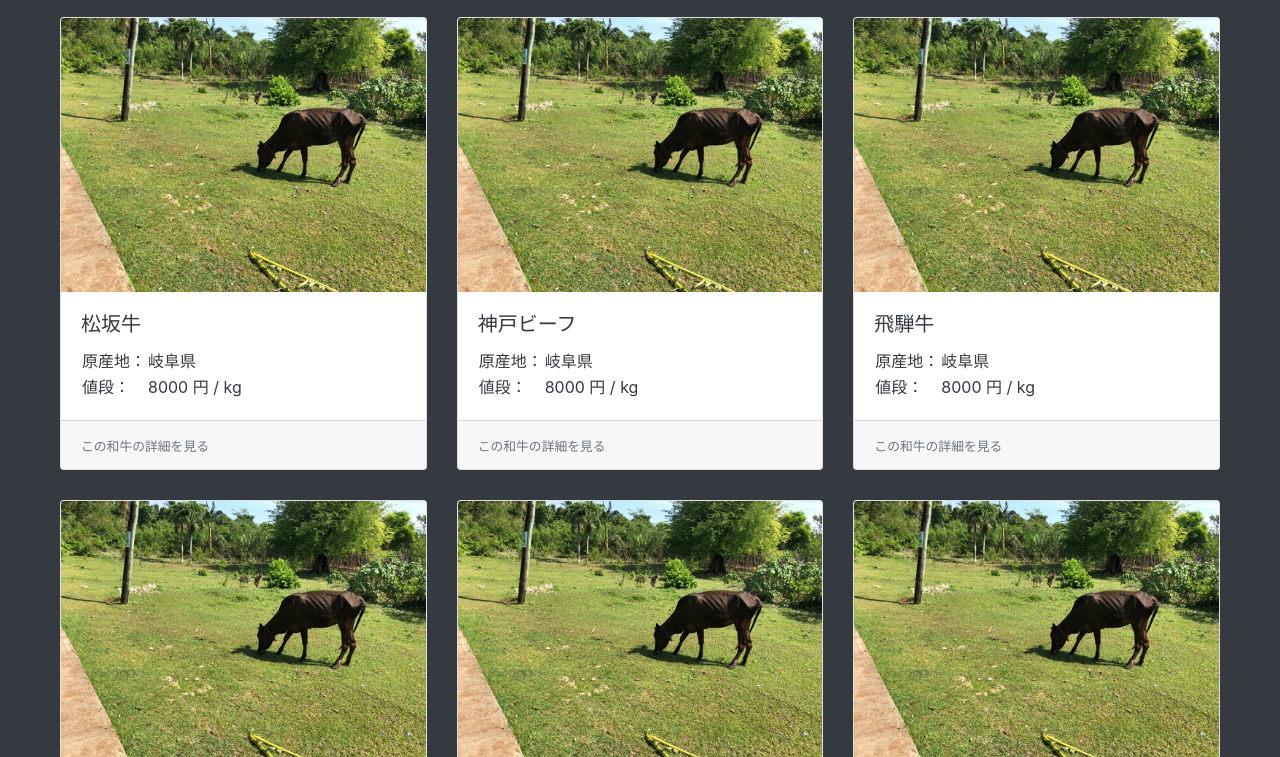
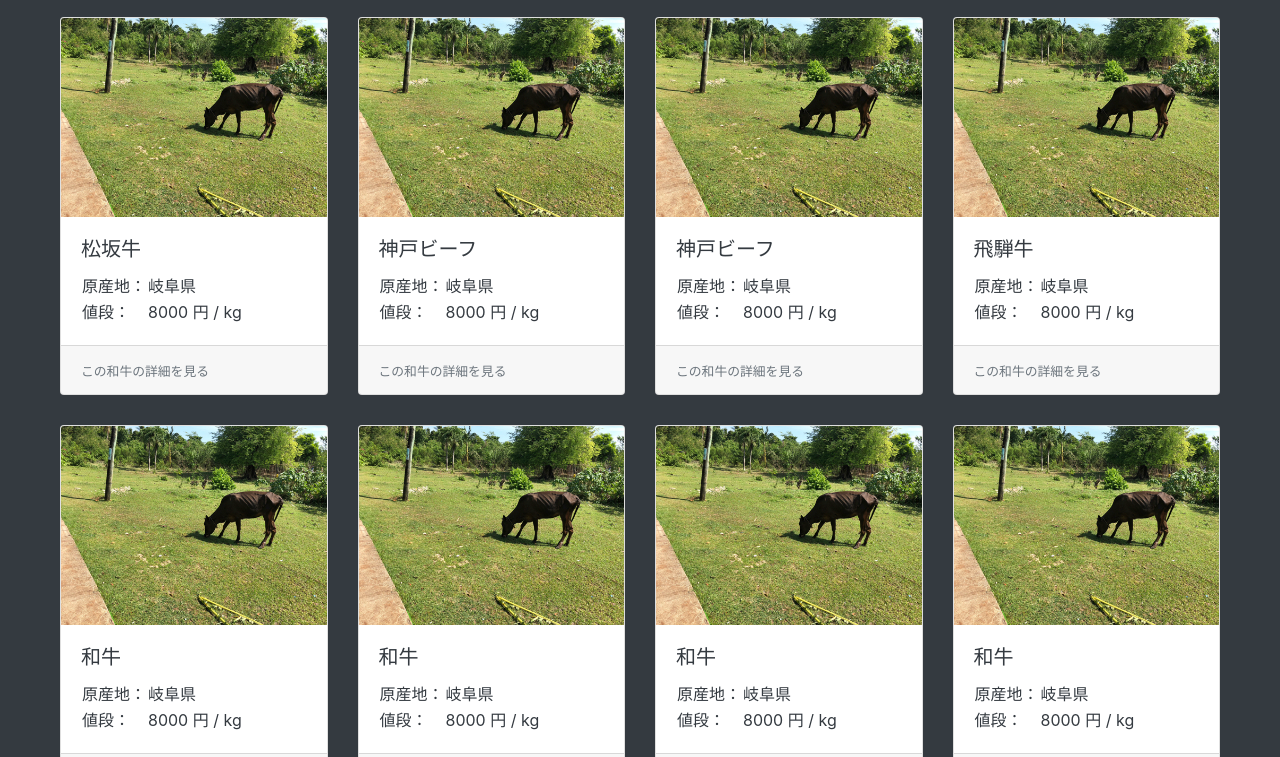
Before and after one commit to hamadasara/wagyu_price, a plain HTML site: page index.html in a window 1280 px wide. Shown: the part 43-800 px from the top of the page. Drawn offline with Linux system fonts and the light colour scheme.

Commit message:
1行当たりのカードの枚数を4枚に変更

```diff
--- a/index.html
+++ b/index.html
@@ -32,6 +32,25 @@
         <img class="card-img-top" src="img/ph_beaf.jpg">
         <div class="card-body">
           <h5 class="card-title">松坂牛</h5>
+          <table>
+            <tr>
+              <td>原産地： </td>
+              <td>岐阜県</td>
+            </tr>
+            <tr>
+              <td>値段： </td>
+              <td>8000 円 / kg</td>
+            </tr>
+          </table>
+        </div>
+        <div class="card-footer">
+          <small class="text-muted">この和牛の詳細を見る</small>
+        </div>
+      </a>
+      <a href="#" class="card">
+        <img class="card-img-top" src="img/ph_beaf.jpg">
+        <div class="card-body">
+          <h5 class="card-title">神戸ビーフ</h5>
           <table>
             <tr>
               <td>原産地： </td>
@@ -144,6 +163,25 @@
           <small class="text-muted">この和牛の詳細を見る</small>
         </div>
       </a>
+      <a href="#" class="card">
+        <img class="card-img-top" src="img/ph_beaf.jpg">
+        <div class="card-body">
+          <h5 class="card-title">和牛</h5>
+          <table>
+            <tr>
+              <td>原産地： </td>
+              <td>岐阜県</td>
+            </tr>
+            <tr>
+              <td>値段： </td>
+              <td>8000 円 / kg</td>
+            </tr>
+          </table>
+        </div>
+        <div class="card-footer">
+          <small class="text-muted">この和牛の詳細を見る</small>
+        </div>
+      </a>
     </div>
   </main>
   <footer class="content-width">
```
